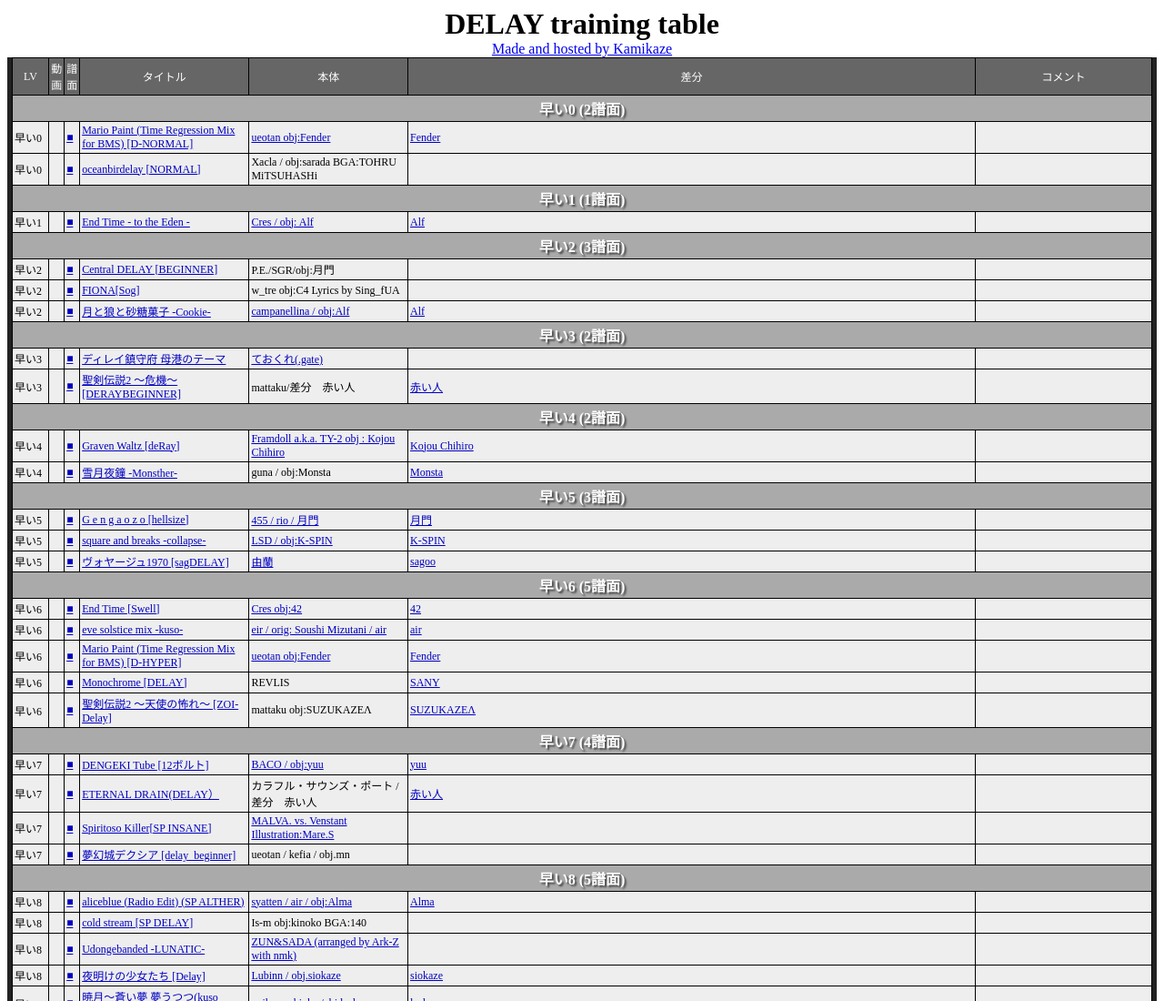
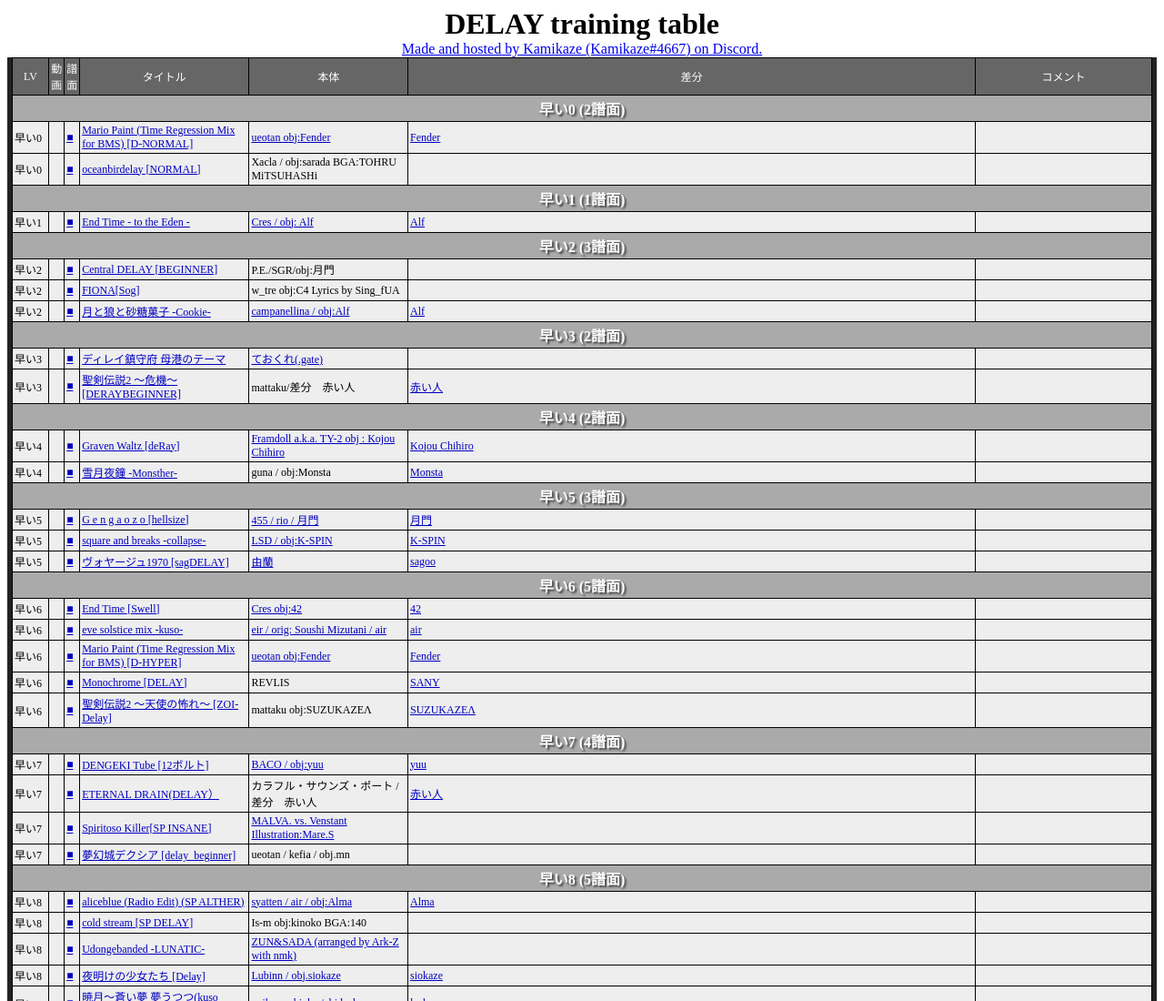
Before and after one commit to Kamikaze12345/github.io, a plain HTML site: page delaytrainingtable/table.html in a window 1280 px wide. Shown: the top 1100 px of the page at 91% size. Drawn offline with Linux system fonts and the light colour scheme.

Commit message:
site publish

```diff
--- a/delaytrainingtable/table.html
+++ b/delaytrainingtable/table.html
@@ -15,7 +15,7 @@
 
 <center>
 <strong><span style="font-size: 24pt;">DELAY training table</span></strong><br>
-<a href="https://twitter.com/kamikaze_bms">Made and hosted by Kamikaze</a><br>
+<a href="https://twitter.com/kamikaze_bms">Made and hosted by Kamikaze (Kamikaze#4667) on Discord.</a><br>
 </center>
 
 
```
